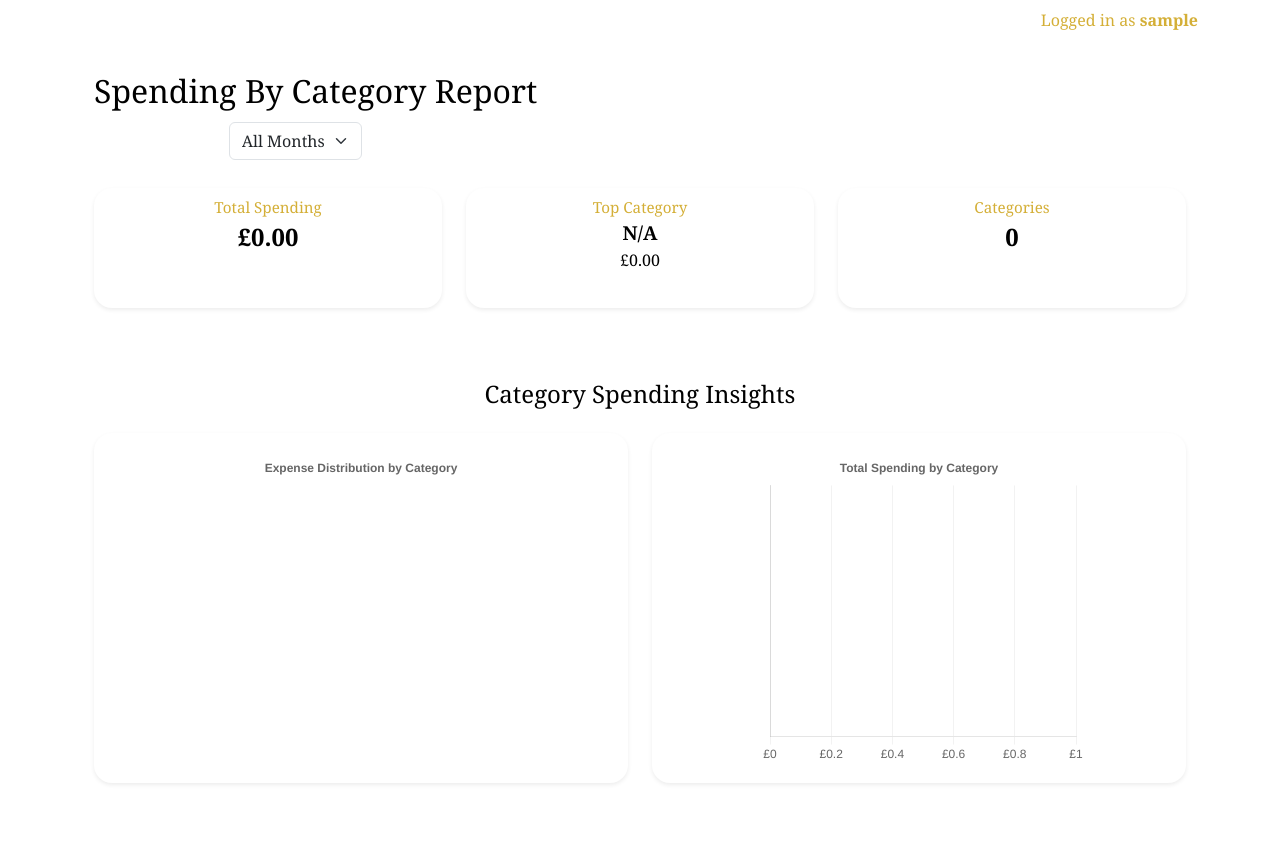
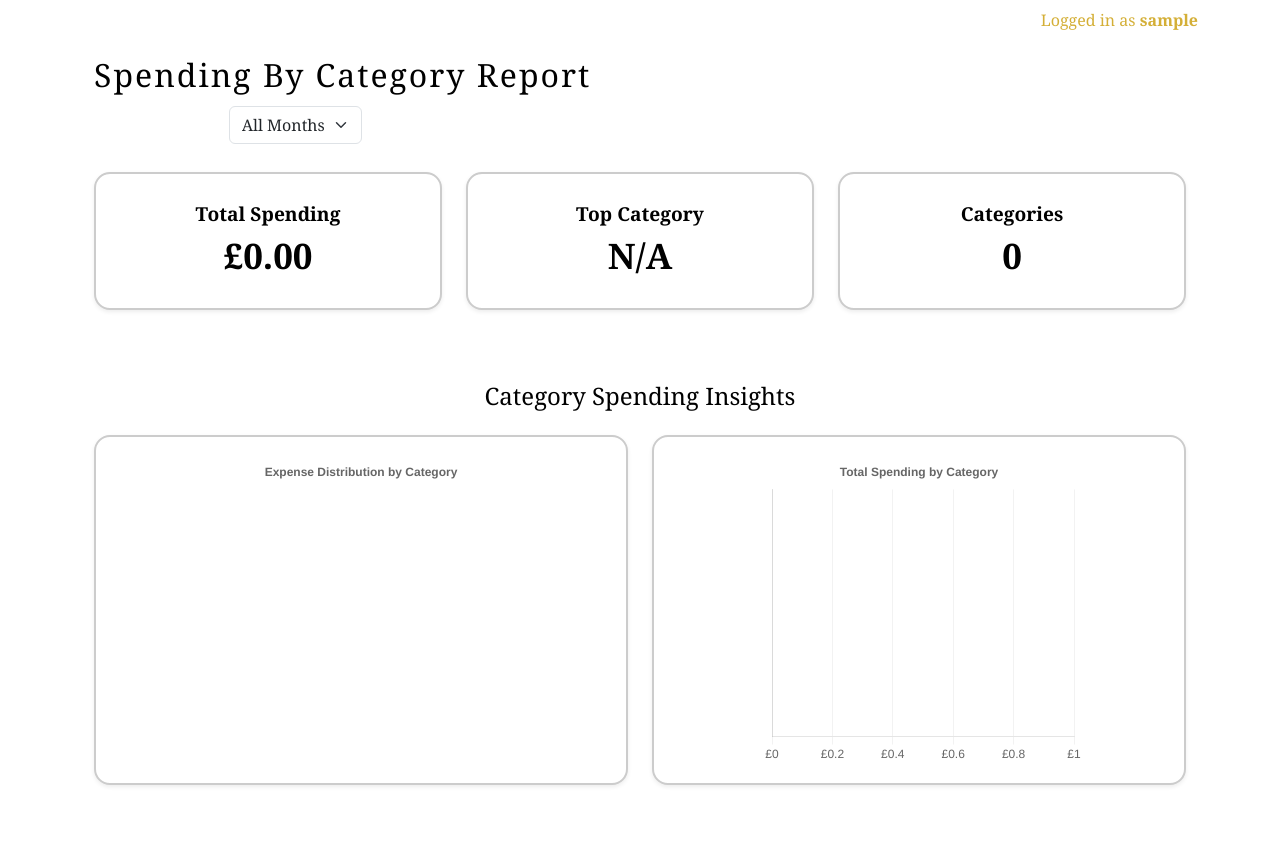
Before and after one commit to Ammaarah-web/Capstone-, a Django app: page /category/ in a window 1280 px wide. Shown: the part 80-935 px from the top of the page. Run offline with Django 4.2, Linux system fonts and the light colour scheme; the visitor is signed in with stand-in values (Sample User, id 1); data that the repository does not hold is empty.

Commit message:
final styling fixed

```diff
--- a/static/css/style.css
+++ b/static/css/style.css
@@ -87,12 +87,13 @@ body {
     box-shadow: 0 0 10px rgba(212, 175, 55, 0.6);
 }
 
-.site-title {
+
+.page-title {
     font-size: 2rem;
-    color: #d4af37;
+    color: #000;
     font-family: 'IM Fell English', Georgia, serif;
     letter-spacing: 2px;
-    text-shadow: 0 2px 8px #5a0f1d;
+    margin-bottom: 0.5rem;
 }
 
 .navbar-right {
@@ -221,7 +222,17 @@ input[type="button"]:hover,
 .dashboard-white {
     background: #fff !important;
     color: #000 !important;
-    border: none !important;
+    border: 2px solid #ccc !important;
+    transition: box-shadow 0.3s, border-color 0.3s, transform 0.3s;
+    box-shadow: 0 2px 8px rgba(0,0,0,0.08);
+    border-radius: 16px;
+}
+
+.dashboard-white:hover {
+    box-shadow: 0 0 32px 8px #50b4ff, 0 4px 24px rgba(80, 180, 255, 0.35), 0 2px 8px rgba(0,0,0,0.18);
+    border: 2px solid #50b4ff;
+    transform: scale(1.04);
+}
 }
 
 .card h1,
--- a/templates/budgets.html
+++ b/templates/budgets.html
@@ -1,7 +1,7 @@
 {% extends 'base.html' %}
 {% block content %}
 <div class="container mt-4" style="margin-top: 100px;">
-    <h2 style="margin-top: 40px;">Your Budgets</h2>
+    <h2 class="page-title mb-2" style="margin-top: 0px; color: #000;">Your Budgets</h2>
     <div class="d-flex justify-content-between align-items-center mb-3">
         <a href="{% url 'add_budget' %}" class="btn btn-primary">Add Budget</a>
     </div>
--- a/templates/category_report.html
+++ b/templates/category_report.html
@@ -1,7 +1,7 @@
 {% extends 'base.html' %}
 {% block content %}
 <div class="container mt-4" style="margin-top: 100px;">
-    <h2 style="margin-top: 40px;">Spending By Category Report</h2>
+    <h2 class="page-title mb-2" style="margin-top: 0px; color: #000;">Spending By Category Report</h2>
     <div class="row mb-4">
         <div class="col-md-4">
             <form method="get">
@@ -27,21 +27,20 @@
     <div class="row mb-5 align-items-stretch">
         <div class="col-md-4 mb-4">
             <div class="card dashboard-white shadow-sm p-2 text-center h-100" style="min-height: 120px;">
-                <div class="text-muted" style="font-size: 0.95rem;">Total Spending</div>
-                <div class="fw-bold" style="font-size: 1.5rem;">£{{ total_spending|floatformat:2 }}</div>
+                <div class="fw-bold" style="font-size: 1.2rem; color: #111; padding-top: 18px;">Total Spending</div>
+                <div class="fw-bold" style="font-size: 2.2rem; color: #111; padding-bottom: 18px;">£{{ total_spending|floatformat:2 }}</div>
             </div>
         </div>
         <div class="col-md-4 mb-4">
             <div class="card dashboard-white shadow-sm p-2 text-center h-100" style="min-height: 120px;">
-                <div class="text-muted" style="font-size: 0.95rem;">Top Category</div>
-                <div class="fw-bold" style="font-size: 1.2rem;">{{ highest_category|default:'N/A' }}</div>
-                <div class="fs-6" style="font-size: 1rem;">£{{ highest_total|floatformat:2 }}</div>
+                <div class="fw-bold" style="font-size: 1.2rem; color: #111; padding-top: 18px;">Top Category</div>
+                <div class="fw-bold" style="font-size: 2.2rem; color: #111; padding-bottom: 18px;">{{ highest_category|default:'N/A' }}</div>
             </div>
         </div>
         <div class="col-md-4 mb-4">
             <div class="card dashboard-white shadow-sm p-2 text-center h-100" style="min-height: 120px;">
-                <div class="text-muted" style="font-size: 0.95rem;">Categories</div>
-                <div class="fw-bold" style="font-size: 1.5rem;">{{ num_categories }}</div>
+                <div class="fw-bold" style="font-size: 1.2rem; color: #111; padding-top: 18px;">Categories</div>
+                <div class="fw-bold" style="font-size: 2.2rem; color: #111; padding-bottom: 18px;">{{ num_categories }}</div>
             </div>
         </div>
     </div>
--- a/templates/expenses/dashboard.html
+++ b/templates/expenses/dashboard.html
@@ -3,7 +3,7 @@
 
 <div class="container mt-4" style="margin-top: 100px;">
 
-    <h2 class="mt-4 mb-2" style="padding-top: 18px;">Dashboard</h2>
+    <h2 class="page-title mb-2 mt-0" style="padding-top: 0px; color: #000;">Dashboard</h2>
 
     <div class="d-flex justify-content-end align-items-center mb-2" style="margin-top: -10px;">
         <a href="{% url 'add_expense' %}" class="btn btn-primary">Add New Expense</a>
```
